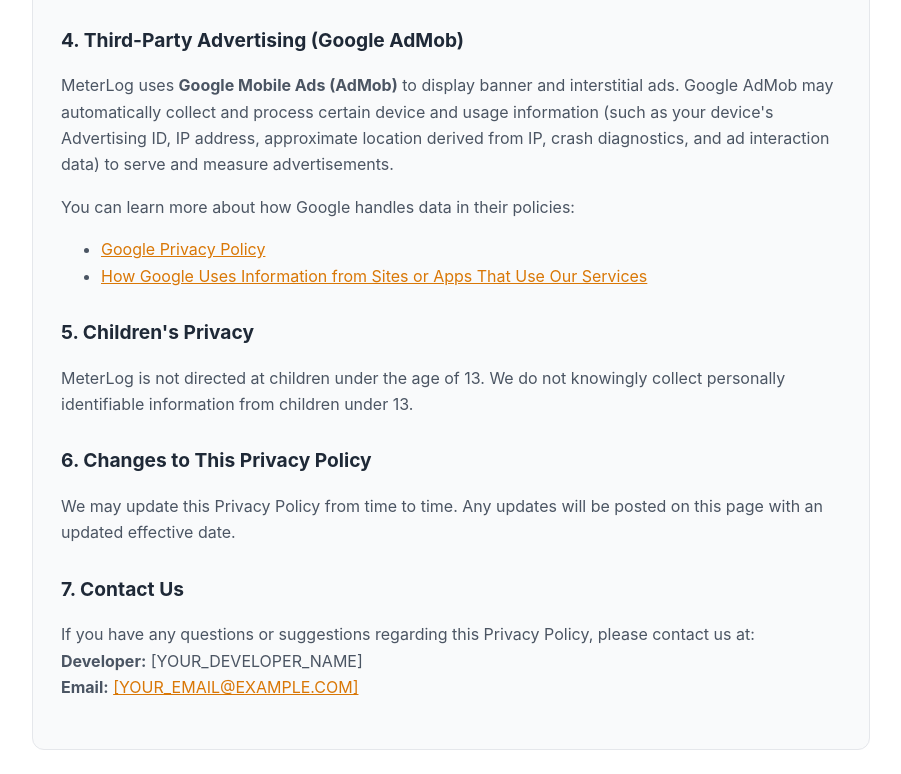
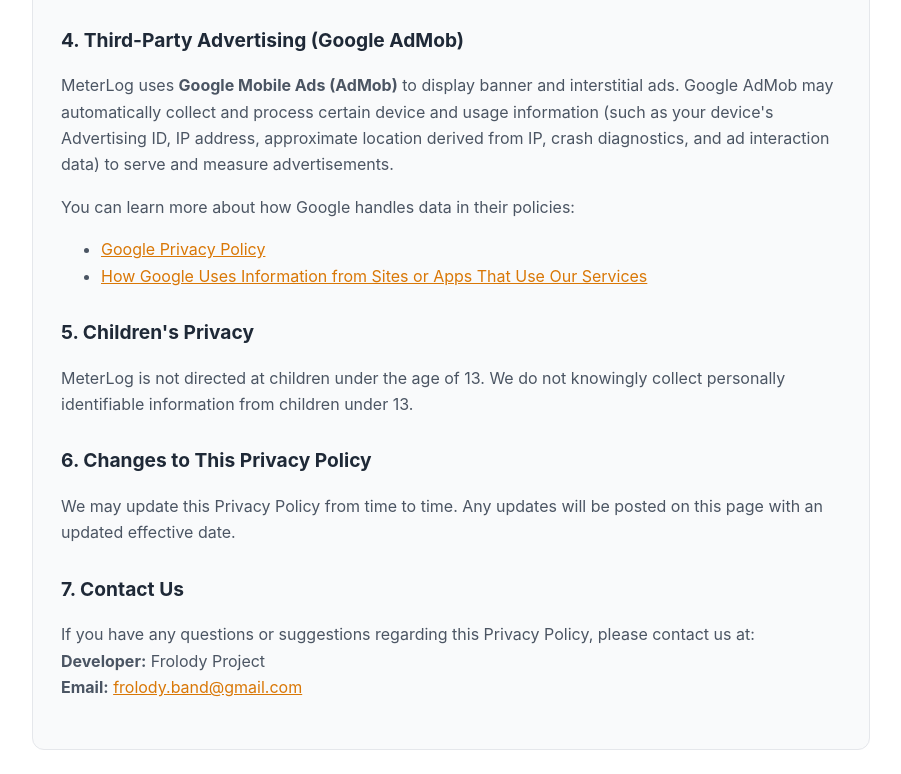
Before and after one commit to frolody/meterlog-privacy, a plain HTML site: page index.html in a window 1280 px wide. Shown: the part 913-1687 px from the top of the page, without its empty margins (189-1090 px from the left). Drawn offline with Linux system fonts and the light colour scheme.

Commit message:
Update contact information in index.html

```diff
--- a/index.html
+++ b/index.html
@@ -131,8 +131,8 @@
         <h2>7. Contact Us</h2>
         <p>
             If you have any questions or suggestions regarding this Privacy Policy, please contact us at:<br>
-            <strong>Developer:</strong> [YOUR_DEVELOPER_NAME]<br>
-            <strong>Email:</strong> <a href="mailto:[YOUR_EMAIL@EXAMPLE.COM]">[YOUR_EMAIL@EXAMPLE.COM]</a>
+            <strong>Developer:</strong> Frolody Project<br>
+            <strong>Email:</strong> <a href="mailto:frolody.band@gmail.com">frolody.band@gmail.com</a>
         </p>
     </main>
 </body>
```
